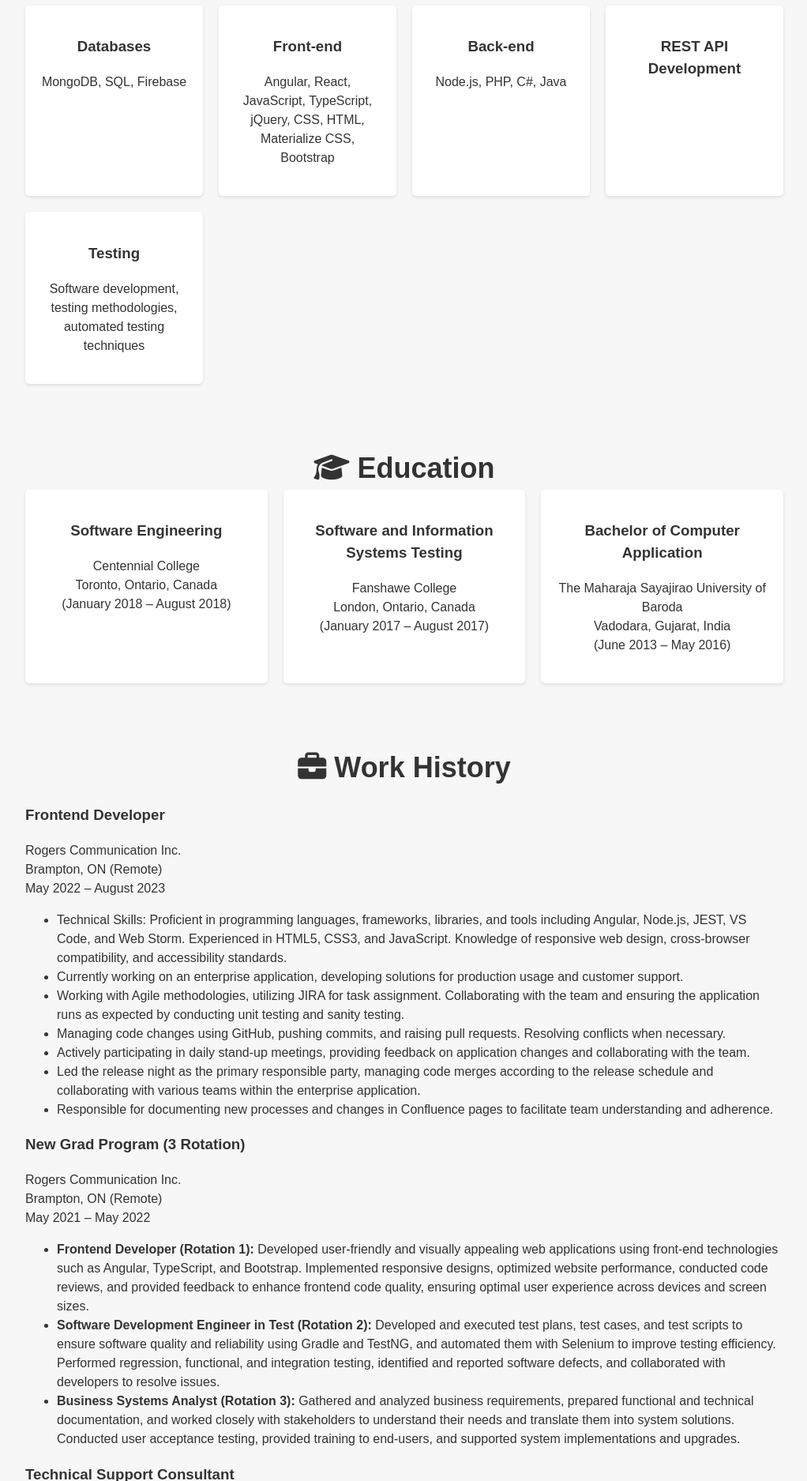
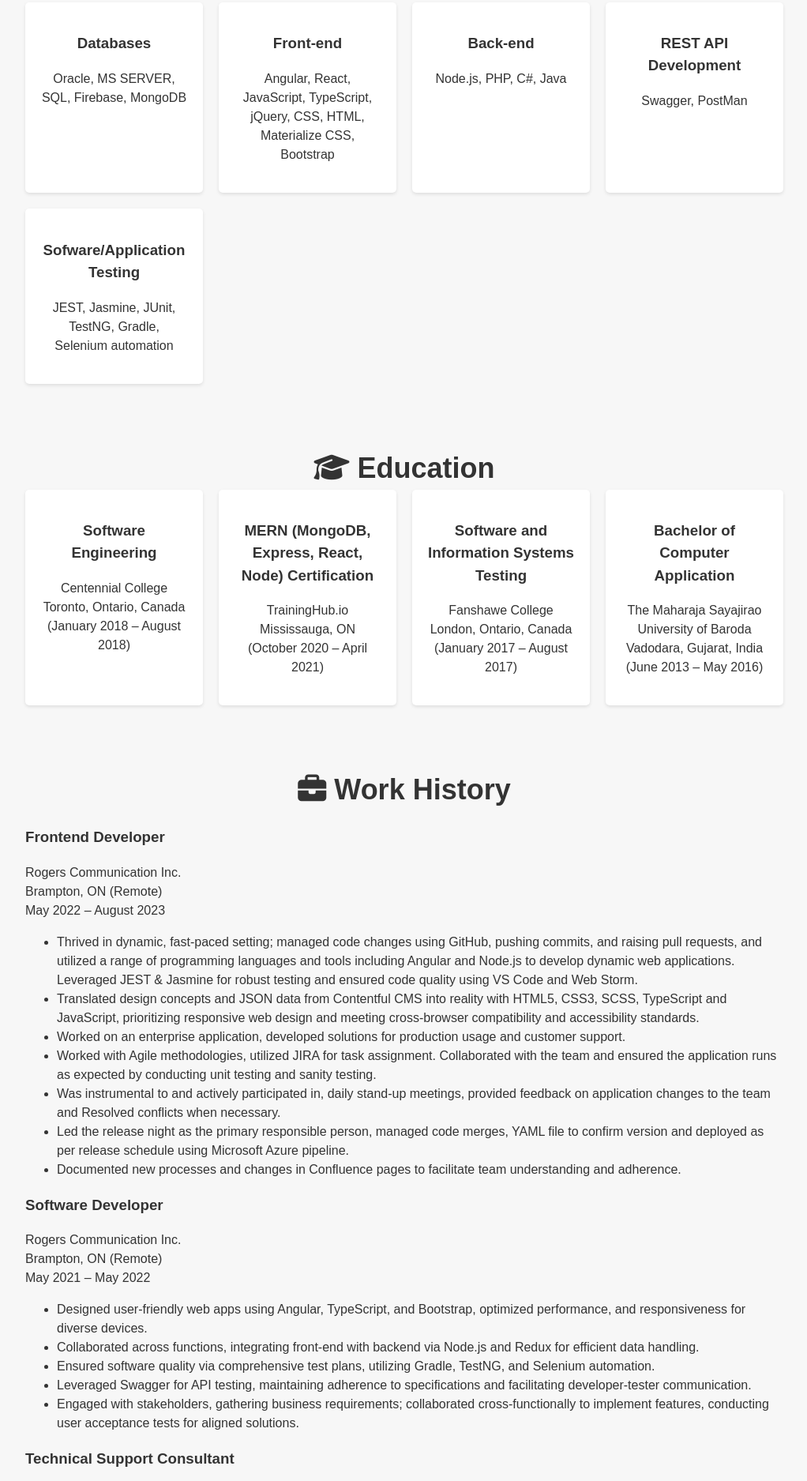
Before and after one commit to harshtiwar9/Resume, a plain HTML site: page index.html in a window 1280 px wide. Shown: the part 925-2800 px from the top of the page at 79% size, without its empty margins (128-1150 px from the left). Drawn offline with Linux system fonts and the light colour scheme.

Commit message:
Update index.html

```diff
--- a/index.html
+++ b/index.html
@@ -59,20 +59,20 @@
           <p>Windows, Linux, Android, Mac</p>
         </div>
         <div class="card-layout">
-          <h3>Client/Server Applications</h3>
-          <p>Oracle, MSSERVER, MYSQL, Visual Studio, NetBeans, Atom</p>
+          <h3>IDE Tools</h3>
+          <p>Visual Studio, NetBeans, Atom, VS Code, Web Storm</p>
         </div>
         <div class="card-layout">
           <h3>Microsoft Products</h3>
-          <p>MS Office, MS Project, MS Visio, MS Outlook, Access</p>
+          <p>MS Office 365, MS Project, MS Visio, MS Outlook, MS Access, MS Azure</p>
         </div>
         <div class="card-layout">
-          <h3>Other/Version Control Tools</h3>
-          <p>JIRA, Selenium IDE, GitHub, Bit Bucket, WordPress</p>
+          <h3>Other Tools</h3>
+          <p>JIRA, Confluence, Selenium IDE, GitHub, GitLab, Bit Bucket, WordPress, Figma, CMS</p>
         </div>
         <div class="card-layout">
           <h3>Databases</h3>
-          <p>MongoDB, SQL, Firebase</p>
+          <p>Oracle, MS SERVER, SQL, Firebase, MongoDB</p>
         </div>
         <div class="card-layout">
           <h3>Front-end</h3>
@@ -84,11 +84,11 @@
         </div>
         <div class="card-layout">
           <h3>REST API Development</h3>
-          <p></p>
+          <p>Swagger, PostMan</p>
         </div>
         <div class="card-layout">
-          <h3>Testing</h3>
-          <p>Software development, testing methodologies, automated testing techniques</p>
+          <h3>Sofware/Application Testing</h3>
+          <p>JEST, Jasmine, JUnit, TestNG, Gradle, Selenium automation</p>
         </div>
       </div>
     </div>
@@ -101,6 +101,10 @@
         <div class="card-layout">
           <h3>Software Engineering</h3>
           <p>Centennial College<br>Toronto, Ontario, Canada<br>(January 2018 – August 2018)</p>
+        </div>
+        <div class="card-layout">
+          <h3>MERN (MongoDB, Express, React, Node) Certification</h3>
+          <p>TrainingHub.io<br>Mississauga, ON<br>(October 2020 – April 2021)</p>
         </div>
         <div class="card-layout">
           <h3>Software and Information Systems Testing</h3>
@@ -123,45 +127,25 @@
         <h3>Frontend Developer</h3>
         <p>Rogers Communication Inc.<br>Brampton, ON (Remote)<br>May 2022 – August 2023</p>
         <ul>
-          <li>Technical Skills: Proficient in programming languages, frameworks, libraries, and tools including Angular,
-            Node.js, JEST, VS Code, and Web Storm. Experienced in HTML5, CSS3, and JavaScript. Knowledge of responsive
-            web design, cross-browser compatibility, and accessibility standards.</li>
-          <li>Currently working on an enterprise application, developing solutions for production usage and customer
-            support.</li>
-          <li>Working with Agile methodologies, utilizing JIRA for task assignment. Collaborating with the team and
-            ensuring the application runs as expected by conducting unit testing and sanity testing.</li>
-          <li>Managing code changes using GitHub, pushing commits, and raising pull requests. Resolving conflicts when
-            necessary.</li>
-          <li>Actively participating in daily stand-up meetings, providing feedback on application changes and
-            collaborating with the team.</li>
-          <li>Led the release night as the primary responsible party, managing code merges according to the release
-            schedule and collaborating with various teams within the enterprise application.</li>
-          <li>Responsible for documenting new processes and changes in Confluence pages to facilitate team understanding
-            and adherence.</li>
+          <li>Thrived in dynamic, fast-paced setting; managed code changes using GitHub, pushing commits, and raising pull requests, and utilized a range of programming languages and tools including Angular and Node.js to develop dynamic web applications. Leveraged JEST & Jasmine for robust testing and ensured code quality using VS Code and Web Storm.</li>
+          <li>Translated design concepts and JSON data from Contentful CMS into reality with HTML5, CSS3, SCSS, TypeScript and JavaScript, prioritizing responsive web design and meeting cross-browser compatibility and accessibility standards.</li>
+          <li>Worked on an enterprise application, developed solutions for production usage and customer support.</li>
+          <li>Worked with Agile methodologies, utilized JIRA for task assignment. Collaborated with the team and ensured the application runs as expected by conducting unit testing and sanity testing.</li>
+	        <li>Was instrumental to and actively participated in, daily stand-up meetings, provided feedback on application changes to the team and Resolved conflicts when necessary.</li>
+          <li>Led the release night as the primary responsible person, managed code merges, YAML file to confirm version and deployed as per release schedule using Microsoft Azure pipeline.</li>
+          <li>Documented new processes and changes in Confluence pages to facilitate team understanding and adherence.</li>
         </ul>
       </div>
 
       <div class="job">
-        <h3>New Grad Program (3 Rotation)</h3>
+        <h3>Software Developer</h3>
         <p>Rogers Communication Inc.<br>Brampton, ON (Remote)<br>May 2021 – May 2022</p>
         <ul>
-          <li><strong>Frontend Developer (Rotation 1):</strong> Developed user-friendly and visually appealing web
-            applications using
-            front-end technologies such as Angular, TypeScript, and Bootstrap. Implemented responsive designs, optimized
-            website performance, conducted code reviews, and provided feedback to enhance frontend code quality,
-            ensuring optimal user experience across devices and screen sizes.</li>
-          <li><strong>Software Development Engineer in Test (Rotation 2):</strong> Developed and executed test plans,
-            test cases, and
-            test
-            scripts to ensure software quality and reliability using Gradle and TestNG, and automated them with Selenium
-            to improve testing efficiency. Performed regression, functional, and integration testing, identified and
-            reported software defects, and collaborated with developers to resolve issues.</li>
-          <li><strong>Business Systems Analyst (Rotation 3):</strong> Gathered and analyzed business requirements,
-            prepared functional
-            and technical documentation, and worked closely with stakeholders to understand their needs and translate
-            them
-            into system solutions. Conducted user acceptance testing, provided training to end-users, and supported
-            system implementations and upgrades.</li>
+          <li>Designed user-friendly web apps using Angular, TypeScript, and Bootstrap, optimized performance, and responsiveness for diverse devices.</li>
+          <li>Collaborated across functions, integrating front-end with backend via Node.js and Redux for efficient data handling.</li>
+          <li>Ensured software quality via comprehensive test plans, utilizing Gradle, TestNG, and Selenium automation.</li>
+          <li>Leveraged Swagger for API testing, maintaining adherence to specifications and facilitating developer-tester communication.</li>
+          <li>Engaged with stakeholders, gathering business requirements; collaborated cross-functionally to implement features, conducting user acceptance tests for aligned solutions.</li>
         </ul>
       </div>
 
@@ -183,7 +167,6 @@
         <ul>
           <li>Assisted with various outsourced projects as a Front-End Developer.</li>
           <li>Developed user-friendly designs using Materialize CSS based on project requirements.</li>
-          <li>Collaborated with school team members on testing projects.</li>
         </ul>
       </div>
 
@@ -191,12 +174,9 @@
         <h3>Junior Software Developer</h3>
         <p>Koshambh Multitred Pvt. Ltd.<br>Vadodara, Gujarat, India<br>August 2016 – October 2016</p>
         <ul>
-          <li>Designed, developed, and tested web applications based on specific requirements, utilizing web development
-            languages such as PHP, HTML, CSS, JavaScript, and jQuery.</li>
-          <li>Configured and optimized server settings to meet application requirements, ensuring optimal performance
-            and functionality.</li>
-          <li>Provided technical support and assistance to users during the initial stages of application
-            implementation, resolving issues promptly and ensuring a smooth user experience.</li>
+            <li>Designed, developed, and tested web apps using PHP, HTML, CSS, JavaScript, and jQuery.</li>
+            <li>Optimized server settings for performance, provided technical support, and generated comprehensive reports in Excel and PDF formats.</li>
+            <li>Redesigned the company's website with responsive admin panel, including a unique drag-and-drop feature for the homepage picture carousel.</li>
         </ul>
       </div>
 
@@ -274,7 +254,7 @@
 
   <footer>
     <div class="container">
-      <p>&copy; 2023 Harsh Tiwar. All rights reserved.</p>
+      <p>&copy; 2024 Harsh Tiwar. All rights reserved.</p>
     </div>
   </footer>
 
```
